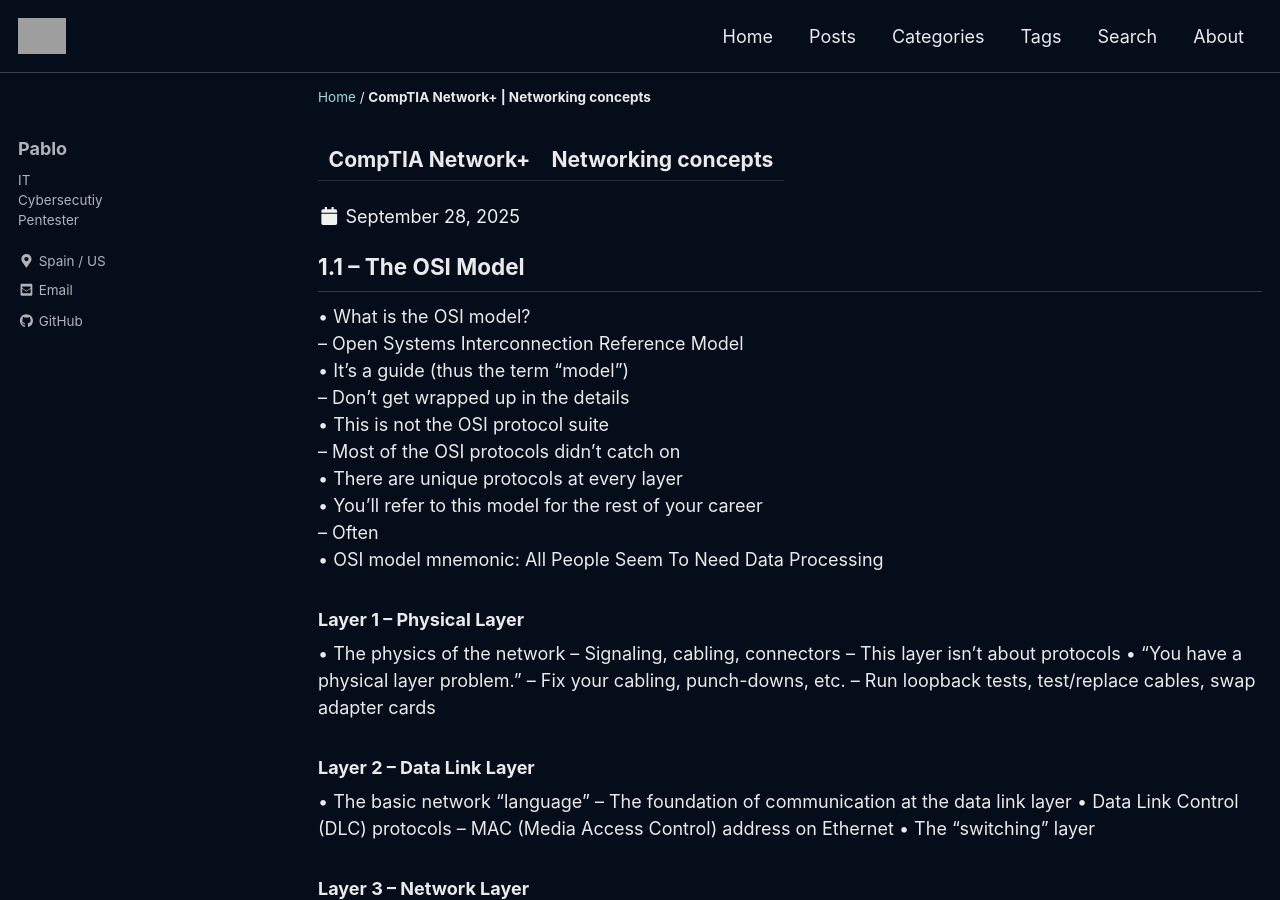
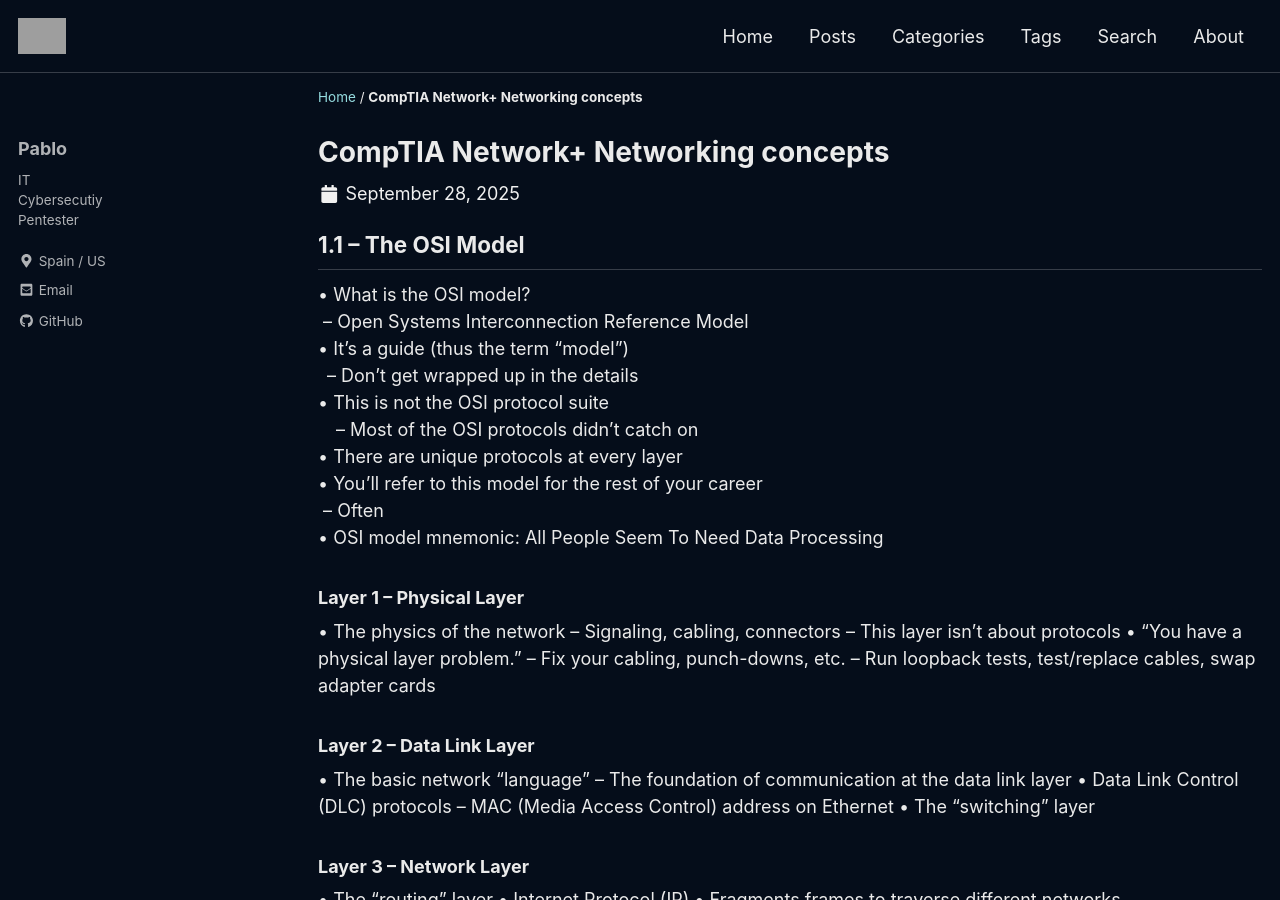
Before and after one commit to elCerillita/elcerillita.github.io, a Jekyll site: the page built from _posts/2025-09-28-comptia-networkplus-networking-concepts.md, in a window 1280 px wide and 900 px high. Built offline with Jekyll 4.4.1, drawn with Linux system fonts in a browser that asks for light colours; cached includes are drawn as plain includes; a script that is not in the unit is left out; part of the change alters nothing that is shown; grey boxes are pictures that could not be loaded.

```diff
--- a/_posts/2025-09-28-comptia-networkplus-networking-concepts.md
+++ b/_posts/2025-09-28-comptia-networkplus-networking-concepts.md
@@ -1,6 +1,6 @@
 ---
 layout: single
-title: CompTIA Network+ | Networking concepts
+title: CompTIA Network+ Networking concepts
 excerpt: "CompTIA Network+ is the premier certification for validating your knowledge of essential networking tools and concepts. You will be assessed on your abilities in network connectivity, documentation, service configuration, data centers, cloud, virtual networking, monitoring, troubleshooting, and security hardening. This certification prepares you for jobs in technical support, network operation, and system administration."
 date: 2025-09-28
 classes: wide
@@ -18,14 +18,14 @@ tags:
 ---
 ## 1.1 – The OSI Model
 • What is the OSI model? <br>
-&#9;– Open Systems Interconnection Reference Model<br>
+&nbsp;– Open Systems Interconnection Reference Model<br>
 • It’s a guide (thus the term “model”)<br>
-&#9;– Don’t get wrapped up in the details<br>
+&ensp;– Don’t get wrapped up in the details<br>
 • This is not the OSI protocol suite<br>
-&#9;– Most of the OSI protocols didn’t catch on<br>
+&emsp;– Most of the OSI protocols didn’t catch on<br>
 • There are unique protocols at every layer<br>
 • You’ll refer to this model for the rest of your career<br>
-&#9;– Often<br>
+&nbsp;– Often<br>
 • OSI model mnemonic: All People Seem To Need Data Processing<br>
 
 ### Layer 1 – Physical Layer
```
